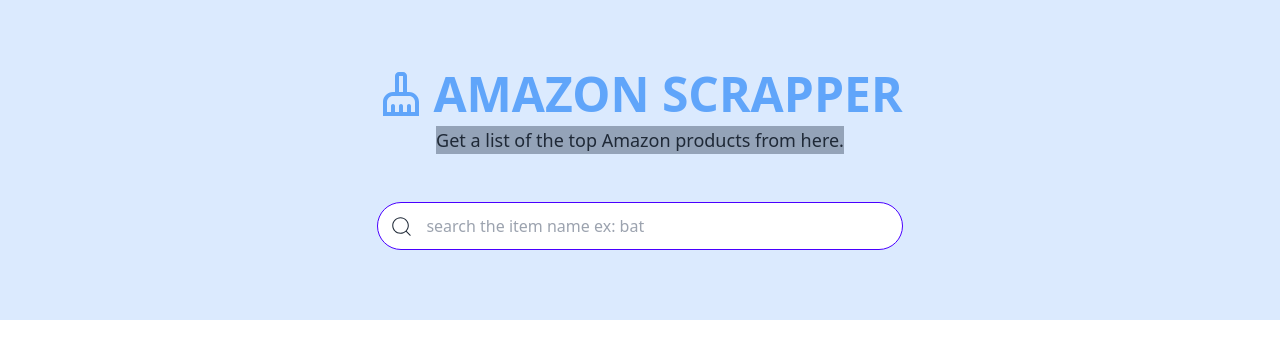
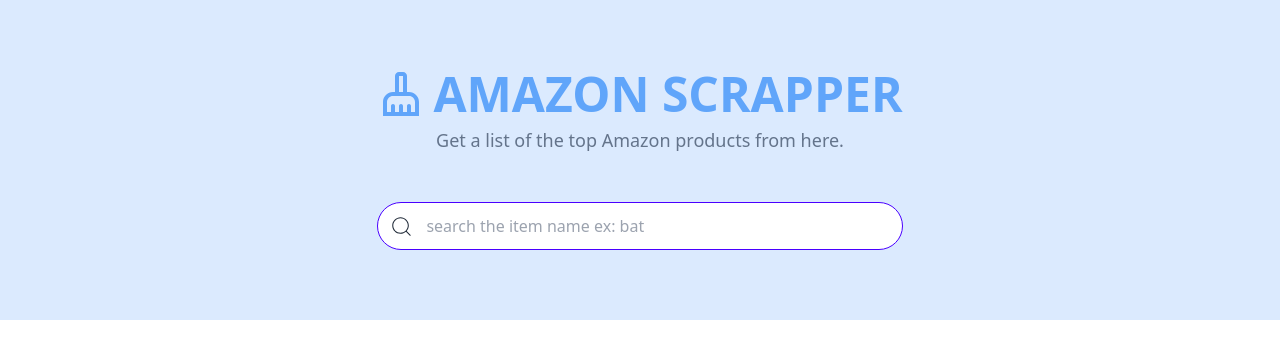
Before and after one commit to sujan787/Amazon-Scrapper, a React (Vite) app: page / in a window 1280 px wide. Shown: the top 358 px of the page. Built offline with nearby package versions, Linux system fonts and the light colour scheme.

Commit message:
added text color

```diff
--- a/src/App.tsx
+++ b/src/App.tsx
@@ -37,7 +37,7 @@
             <div className="flex justify-center flex-col items-center gap-2">
               <p className="text-blue-400 text-3xl md:text-5xl font-bold uppercase flex gap-2">
                 <MdOutlineCleaningServices />Amazon Scrapper</p>
-              <p className="md:text-lg bg-slate-400">Get a list of the top Amazon products from here.</p>
+              <p className="md:text-lg text-slate-500">Get a list of the top Amazon products from here.</p>
             </div>
 
             <form className="relative" onSubmit={(e) => handleSubmit(e)}>
```
